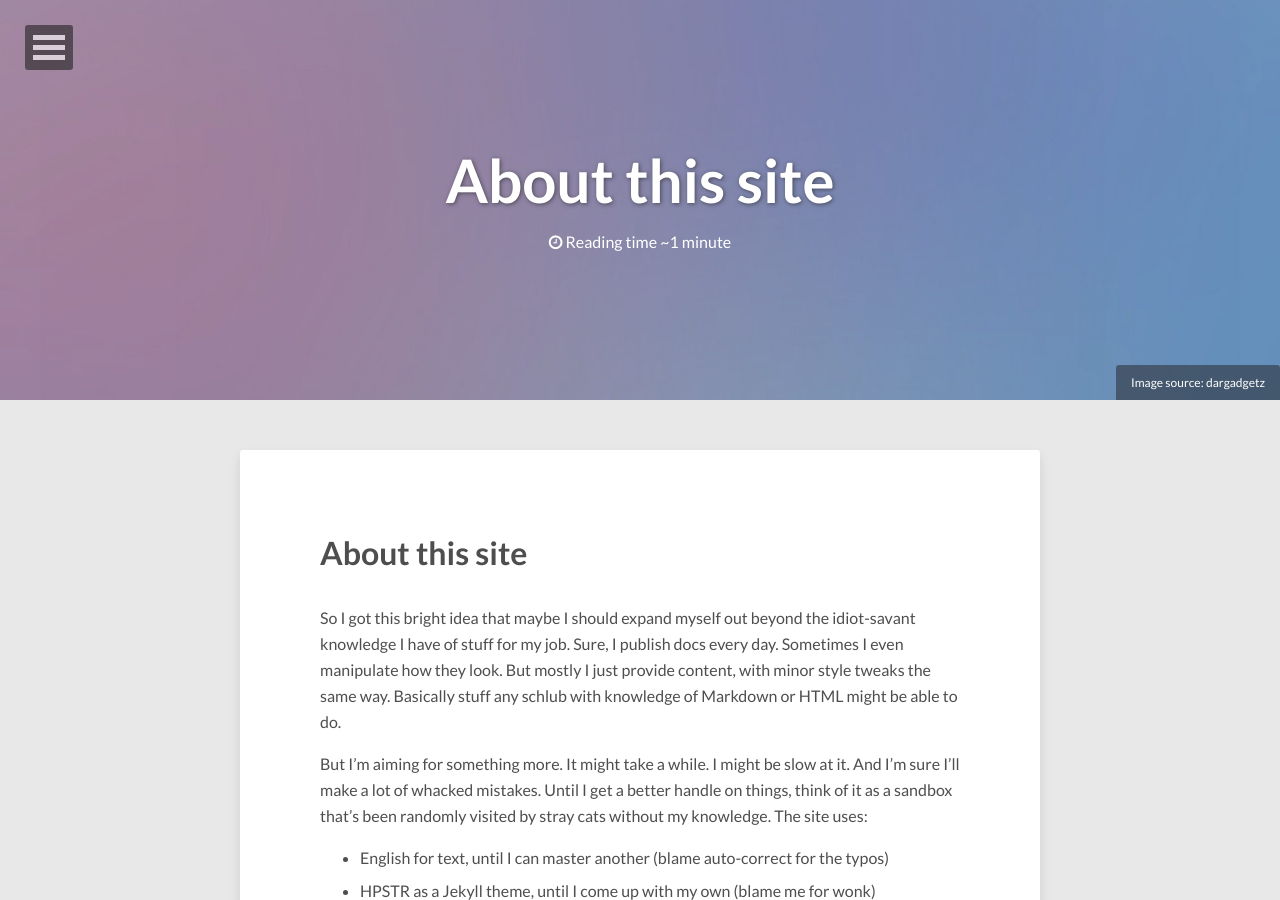
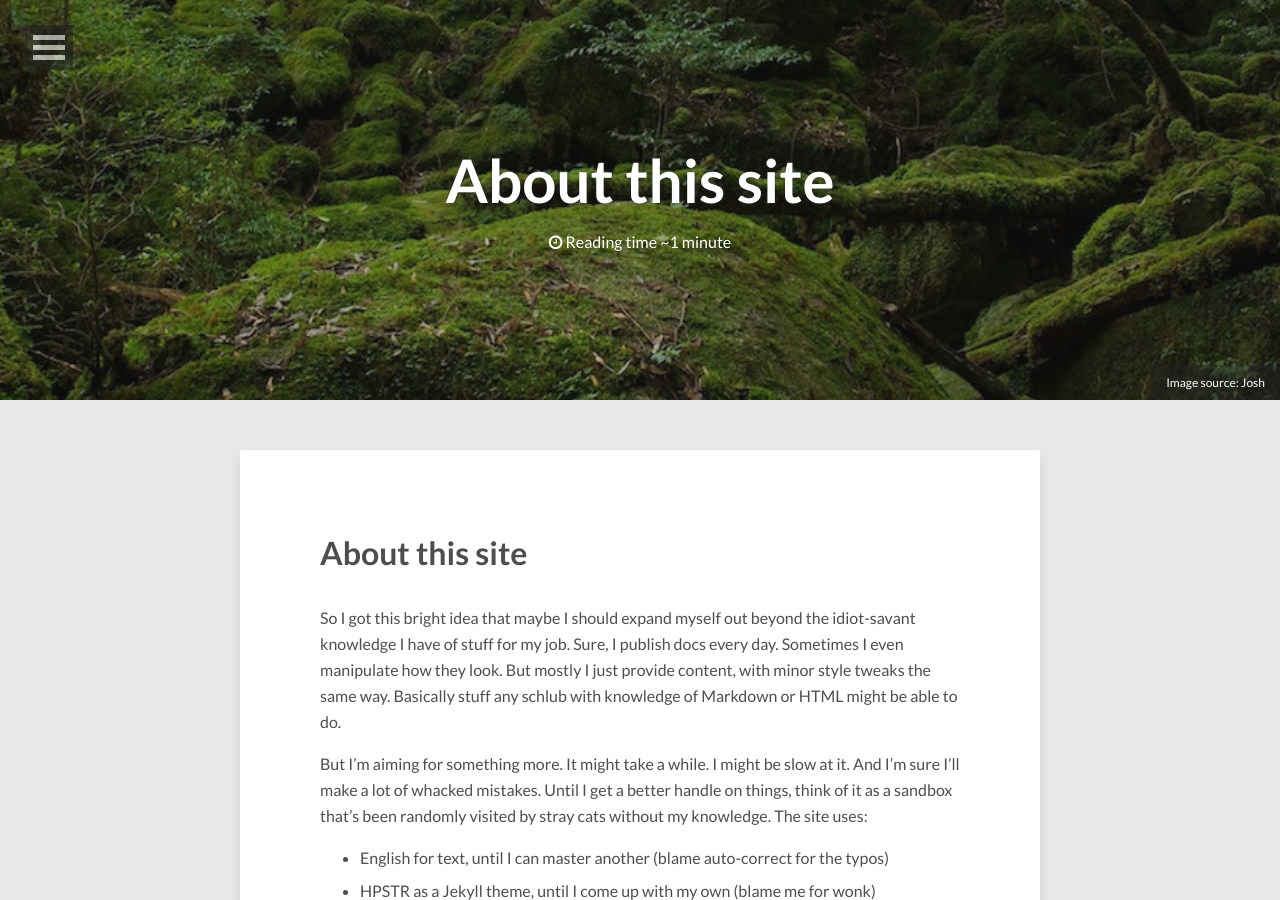
Before and after one commit to gaylin/gaylin.github.io, a Jekyll site: the page built from about/index.md, in a window 1280 px wide and 900 px high. Built offline with Jekyll 4.4.1, drawn with Linux system fonts in a browser that asks for light colours; nearby versions of some CDN libraries.

Commit message:
change about page image

```diff
--- a/about/index.md
+++ b/about/index.md
@@ -2,9 +2,9 @@
 layout: page
 title: About this site
 image:
-  feature: abstract-5.jpg
-  credit: dargadgetz
-  creditlink: http://www.dargadgetz.com/ios-7-abstract-wallpaper-pack-for-iphone-5-and-ipod-touch-retina/
+  feature: forest.jpg
+  credit: Josh
+  creditlink: http://wallarthd.com/imagepics/nature-virgin-forest-computer-wallpaper.html
 comments: false
 modified: 2015-11-26
 ---
```
